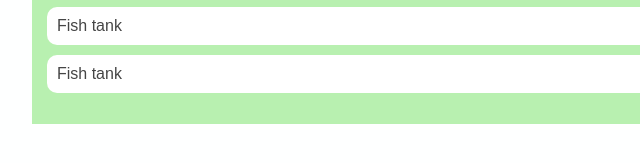
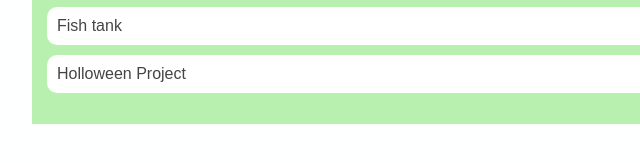
Before and after one commit to aidenwalker1203/aidenwalker.github.io, a plain HTML site: page portfolio.html in a window 1280 px wide. Shown: the part 535-698 px from the top of the page, 208-848 px from the left. Drawn offline with Linux system fonts and the light colour scheme.

Commit message:
added halloween

```diff
--- a/portfolio.html
+++ b/portfolio.html
@@ -32,7 +32,7 @@
                 <li><a href ="https://www.khanacademy.org/computer-programming/spin-off-of-project-animal-attack/5566646570500096" >Animal attack</a></li>
                 <li><a href ="https://www.khanacademy.org/computer-programming/spin-off-of-project-ad-design/6247704126341120" >Ad Design</a></li>
                 <li><a href ="https://www.khanacademy.org/computer-programming/aiden-alright-fish-tank-i-struggled/5606961523245056" >Fish tank</a></li>
-                <li><a href ="https://www.khanacademy.org/computer-programming/nhs-graveyard/4832428371525632" >Fish tank</a></li>
+                <li><a href ="https://www.khanacademy.org/computer-programming/nhs-graveyard/4832428371525632" >Holloween Project</a></li>
                 </ul>
             </div>
         </main>
```
